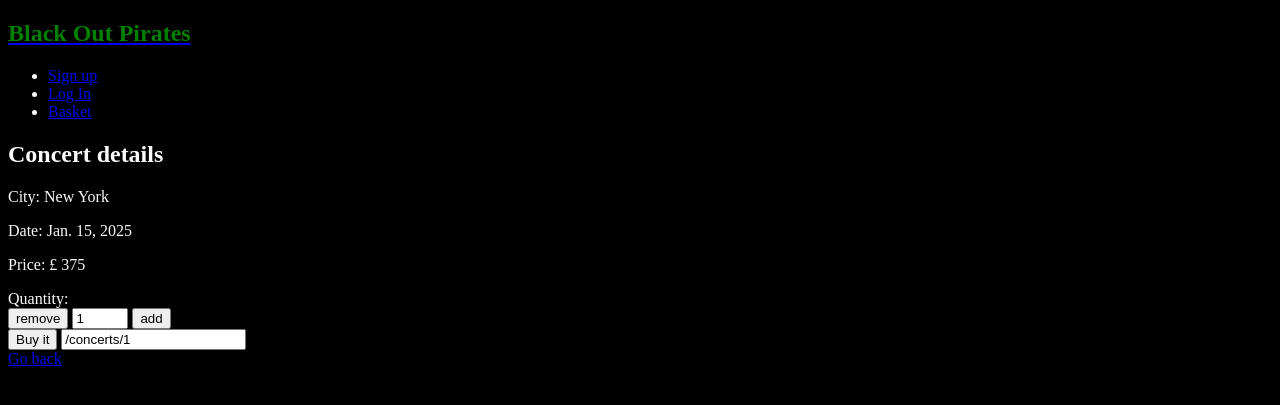
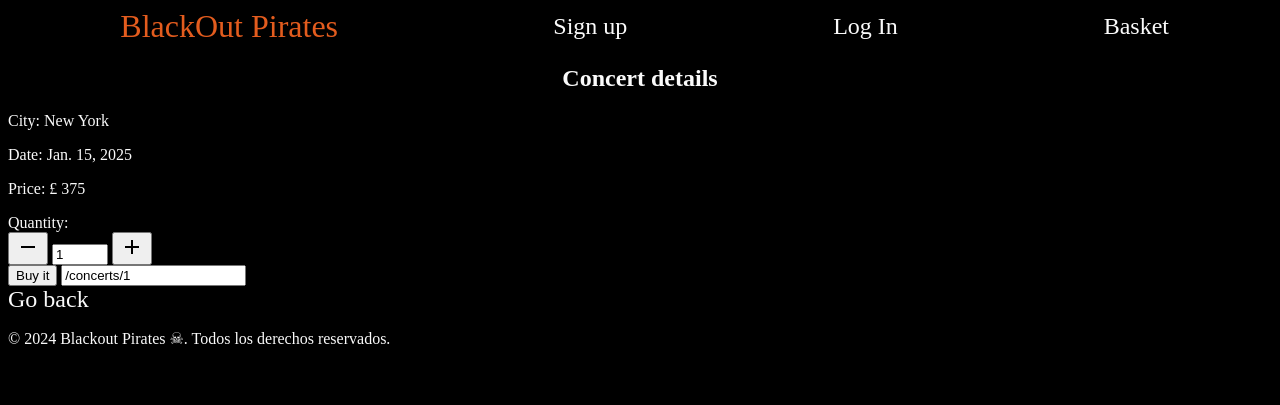
Before and after one commit to devjldp/blackout-pirates, a Django app: page /concerts/1 in a window 1280 px wide. Shown: the top 405 px of the page. Run offline with Django 5.2, Linux system fonts and the light colour scheme; data comes from the database, SQL or seed files in the repository.

Commit message:
Apply styles navigation bar

```diff
--- a/static/css/base.css
+++ b/static/css/base.css
@@ -1,8 +1,75 @@
-body{
+body {
   color: #fafafa;
   background-color: #000000;
 }
 
-#logo{
-  color: green
+
+/* spacing  */
+.text-center {
+  text-align: center
 }
+
+/* navigation bar  */
+
+#main-header {
+  width: 100%;
+  display: flex;
+  flex-direction: row;
+}
+
+#logo {
+  width: 35%;
+  color: rgb(227, 92, 30);
+  text-decoration: none;
+  font-size: 24pt;
+  text-align: center;
+  cursor: pointer;
+}
+
+#nav-bar {
+  width: 65%;
+  display: flex;
+  align-items: center
+}
+
+#menu {
+  width: 100%;
+  display: flex;
+  flex-direction: row;
+  align-items: center;
+  justify-content: space-around;
+  list-style: none;
+  padding-left: 0;
+  margin: 0
+}
+
+.link-url {
+  font-size: 18pt;
+  color: #fafafa;
+  text-decoration: none;
+}
+
+.link-url:hover {
+  color: rgb(227, 92, 30);
+}
+
+
+
+/* buttons - link  */
+
+.btn-link {
+  text-decoration: none;
+  background-color: rgb(227, 92, 30);
+  color: #fafafa;
+  font-size: 20pt;
+  padding: 5px 10px;
+  border: 1px solid #fafafa;
+  border-radius: 20px;
+  text-align: center;
+  cursor: pointer;
+}
+
+.btn-link:hover {
+  background-color: #fafafa;
+  color: rgb(227, 92, 30);
+}
--- a/templates/base.html
+++ b/templates/base.html
@@ -3,32 +3,32 @@
 <!DOCTYPE html>
 <html lang="en">
 <head>
+  <meta charset="UTF-8">
+  <meta name="viewport" content="width=device-width, initial-scale=1.0">
   {% block meta %}
-    <meta charset="UTF-8">
-    <meta name="viewport" content="width=device-width, initial-scale=1.0">
   {% endblock %}
-
-  {% block core_css%}
+  {% block core_css %}
   {% endblock %}
   <link rel="stylesheet" type="text/css" href="{% static 'css/base.css' %}">
+  <link rel="stylesheet" href="https://fonts.googleapis.com/css2?family=Material+Symbols+Outlined:opsz,wght,FILL,GRAD@24,400,0,0" />
   <title>Blackout Pirates</title>
 </head>
 <body>
-  <header>
+  <header id='main-header'>
     <!--logo and navigation-->
-    <a href={% url 'home' %}>
-        <h2 id="logo">Black Out Pirates</h2>
+    <a href={% url 'home' %} id='logo' >
+        BlackOut Pirates
     </a>
-    <nav>
+    <nav id='nav-bar'>
         <ul id="menu">
              <li>
-                <a href="#">Sign up</a>
+                <a href="#" class='link-url'>Sign up</a>
             </li>
             <li>
-                <a href="#">Log In</a>
+                <a href="#" class='link-url'>Log In</a>
             </li>
             <li>
-              <a href= {% url "view_basket" %} >Basket</a>
+              <a href= {% url "view_basket" %} class='link-url'>Basket</a>
             </li>
         </ul>
     </nav>
@@ -42,8 +42,8 @@
 
 
   <footer>
-
-    </footer>
+    <p>&copy; 2024 Blackout Pirates &#9760;. Todos los derechos reservados.</p>
+  </footer>
 
     {% block scripts %}{% endblock %}
 </body>
```
